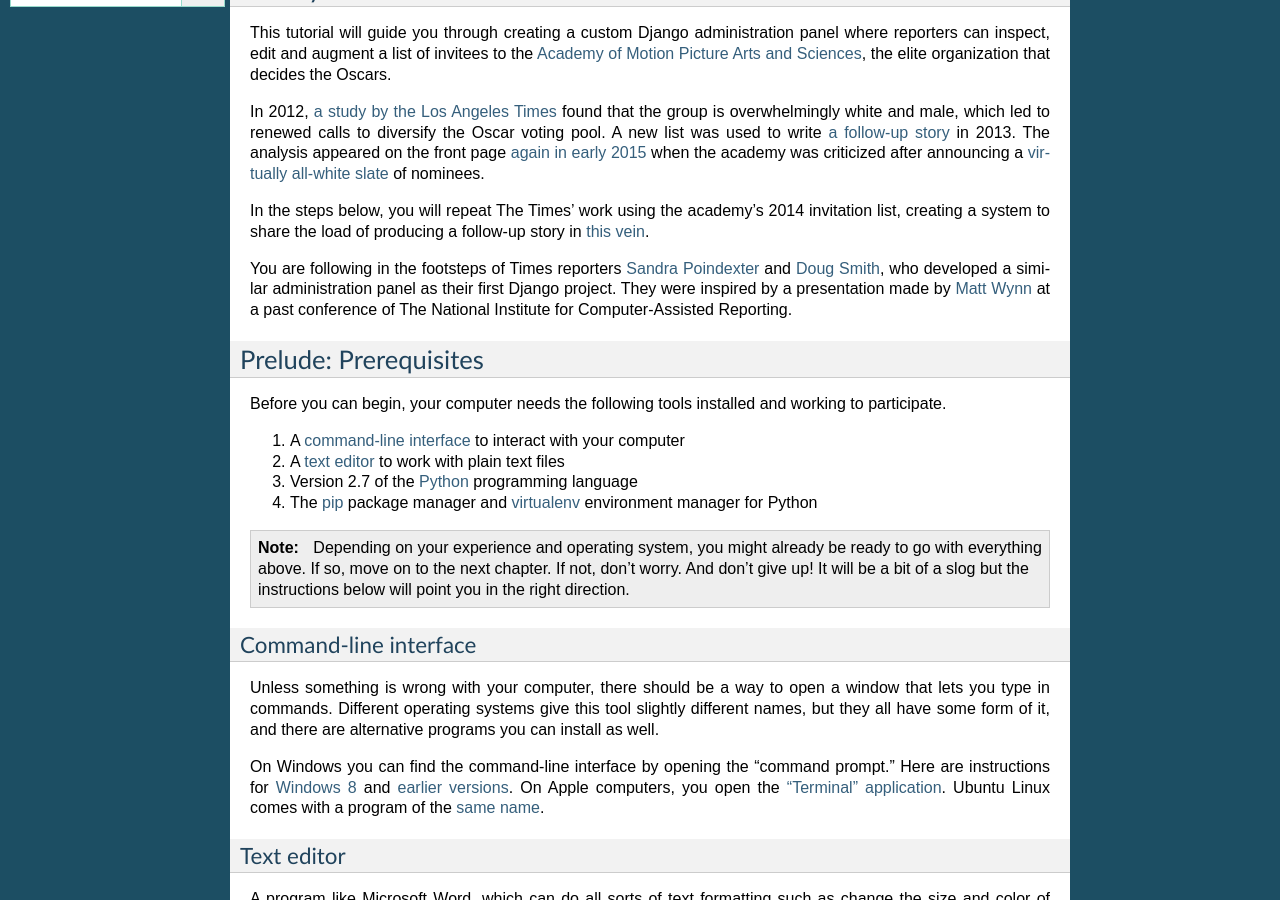
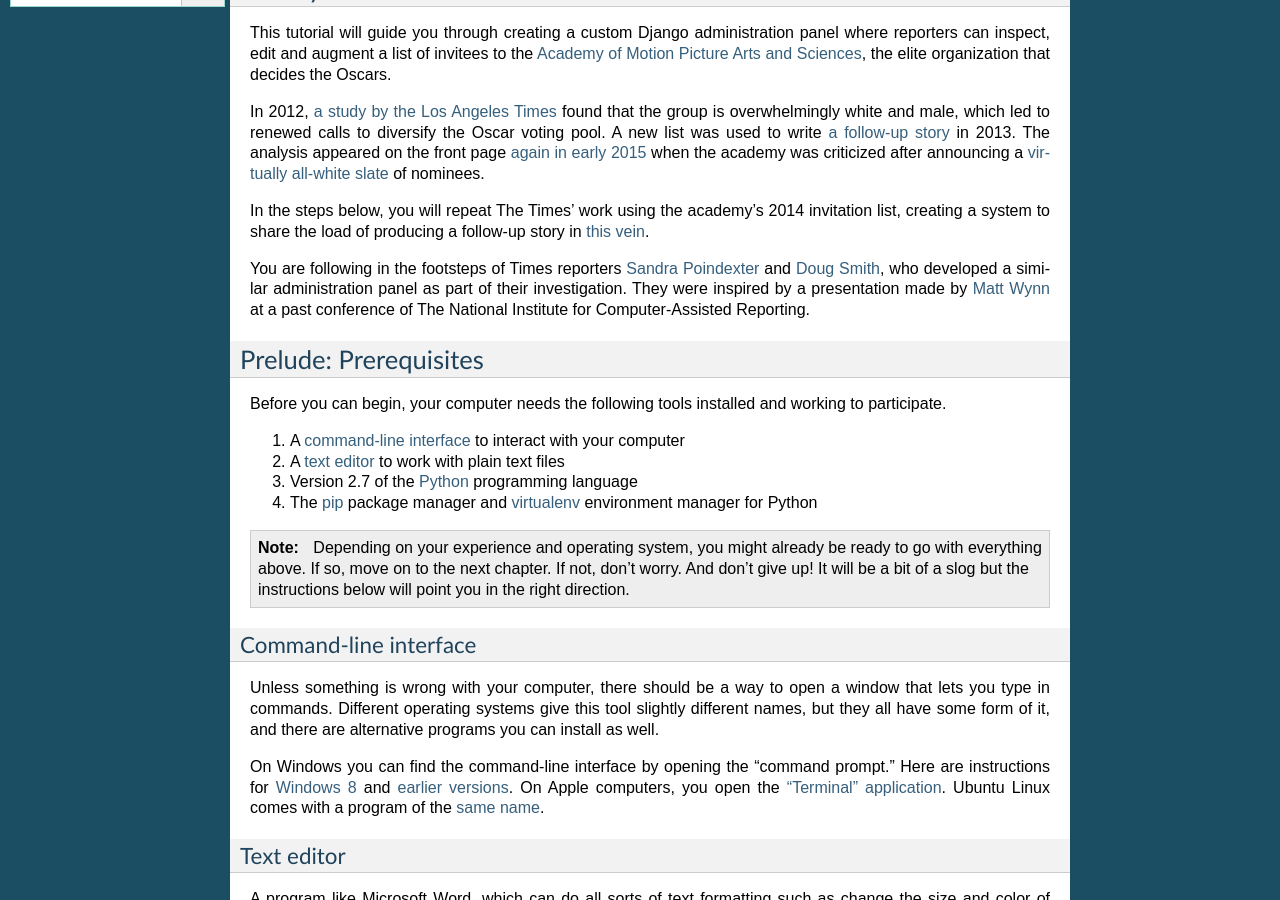
Before and after one commit to palewire/first-django-admin, a Sphinx documentation site: the page built from docs/index.rst, in a window 1280 px wide and 900 px high, scrolled down 356 px. Built offline with Sphinx 7.4.7, drawn with Linux system fonts in a browser that asks for light colours.

Commit message:
Update index.rst

```diff
--- a/docs/index.rst
+++ b/docs/index.rst
@@ -24,7 +24,7 @@
 
 In the steps below, you will repeat The Times' work using the academy's 2014 invitation list, creating a system to share the load of producing a follow-up story in `this vein <http://www.latimes.com/entertainment/envelope/moviesnow/la-et-mn-diversity-oscar-academy-members-20131221-story.html>`_.
 
-You are following in the footsteps of Times reporters `Sandra Poindexter <http://www.latimes.com/la-bio-sandra-poindexter-staff.html>`_ and `Doug Smith <http://www.latimes.com/la-bio-doug-smith-staff.html>`_, who developed a similar administration panel as their first Django project. They were inspired by a presentation made by `Matt Wynn <http://mattwynn.net/>`_ at a past conference of The National Institute for Computer-Assisted Reporting.
+You are following in the footsteps of Times reporters `Sandra Poindexter <http://www.latimes.com/la-bio-sandra-poindexter-staff.html>`_ and `Doug Smith <http://www.latimes.com/la-bio-doug-smith-staff.html>`_, who developed a similar administration panel as part of their investigation. They were inspired by a presentation made by `Matt Wynn <http://mattwynn.net/>`_ at a past conference of The National Institute for Computer-Assisted Reporting.
 
 Prelude: Prerequisites
 ----------------------
```
